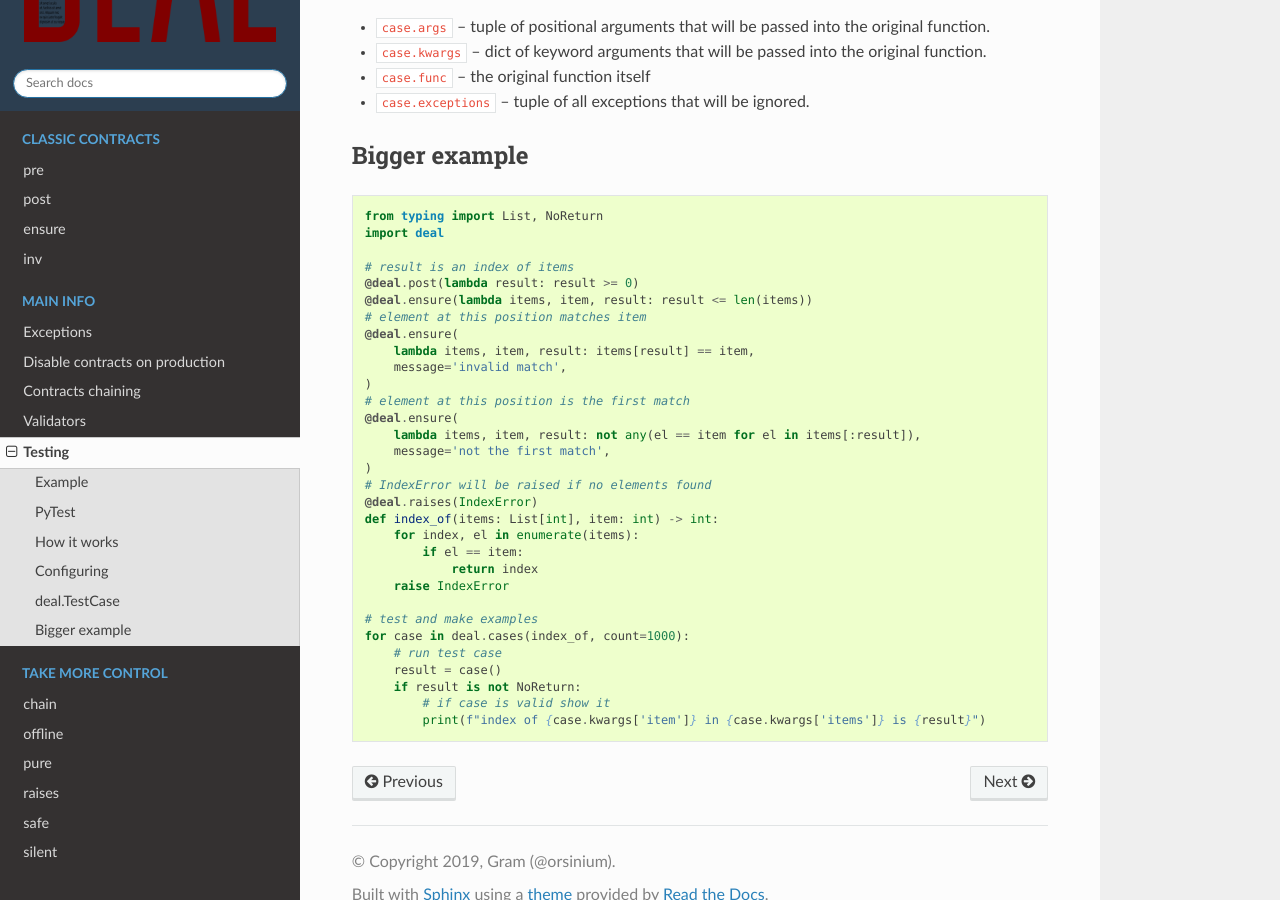
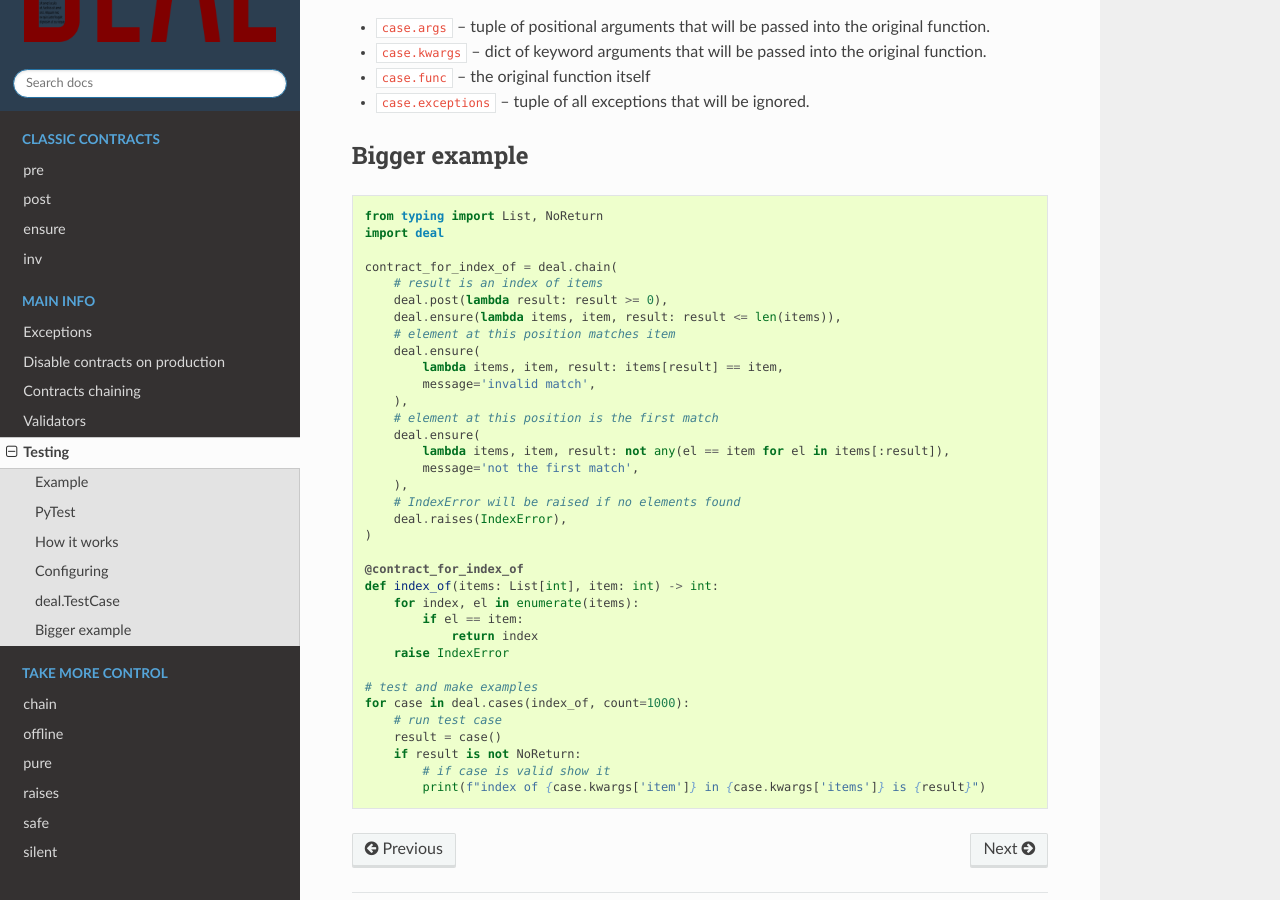
Before and after one commit to life4/deal, a Sphinx documentation site: the page built from docs/testing.md, in a window 1280 px wide and 900 px high, scrolled down 1547 px. Built offline with Sphinx 7.4.7 and the Read the Docs theme 2.0.0, drawn with Linux system fonts in a browser that asks for light colours.

Commit message:
move contracts out

```diff
--- a/docs/testing.md
+++ b/docs/testing.md
@@ -72,21 +72,25 @@ deal.cases(div, kwargs=dict(b=3))
 from typing import List, NoReturn
 import deal
 
-# result is an index of items
-@deal.post(lambda result: result >= 0)
-@deal.ensure(lambda items, item, result: result <= len(items))
-# element at this position matches item
-@deal.ensure(
-    lambda items, item, result: items[result] == item,
-    message='invalid match',
+contract_for_index_of = deal.chain(
+    # result is an index of items
+    deal.post(lambda result: result >= 0),
+    deal.ensure(lambda items, item, result: result <= len(items)),
+    # element at this position matches item
+    deal.ensure(
+        lambda items, item, result: items[result] == item,
+        message='invalid match',
+    ),
+    # element at this position is the first match
+    deal.ensure(
+        lambda items, item, result: not any(el == item for el in items[:result]),
+        message='not the first match',
+    ),
+    # IndexError will be raised if no elements found
+    deal.raises(IndexError),
 )
-# element at this position is the first match
-@deal.ensure(
-    lambda items, item, result: not any(el == item for el in items[:result]),
-    message='not the first match',
-)
-# IndexError will be raised if no elements found
-@deal.raises(IndexError)
+
+@contract_for_index_of
 def index_of(items: List[int], item: int) -> int:
     for index, el in enumerate(items):
         if el == item:
```
